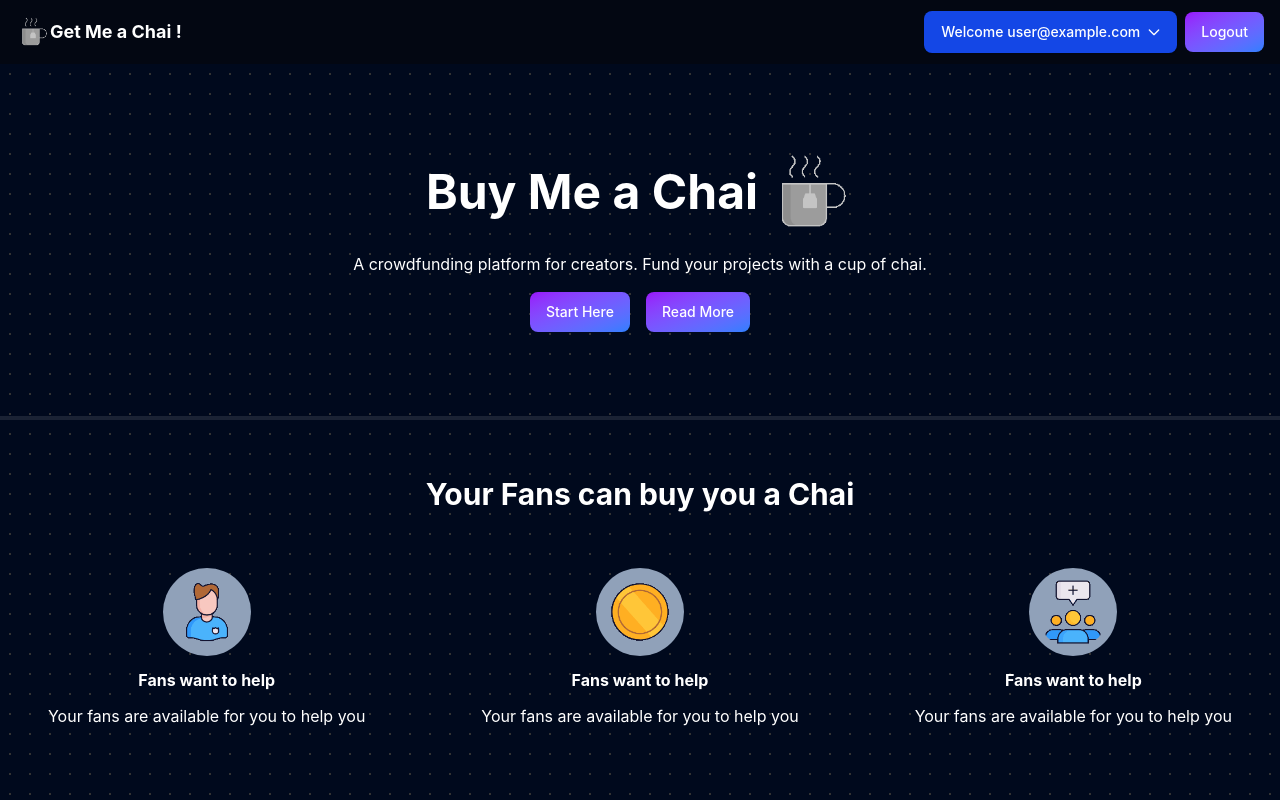
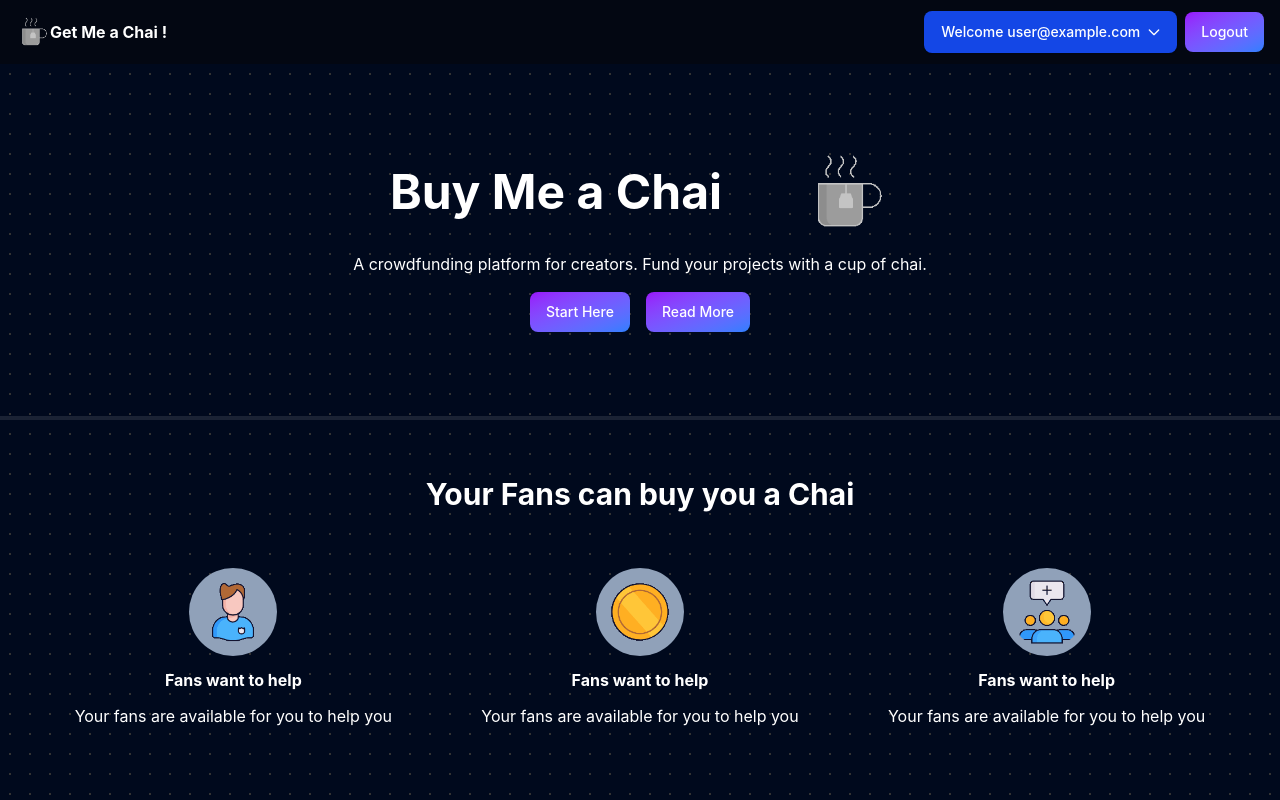
Before and after one commit to harsh4944/Creatify, a Next.js app: page / in a window 1280 px wide. Shown: the top 800 px of the page. Built offline with nearby package versions, Linux system fonts and the light colour scheme; no server answers; sample sign-in values are in the browser's storage.

Commit message:
reponsive completed

```diff
--- a/Components/Navbar.js
+++ b/Components/Navbar.js
@@ -7,20 +7,13 @@ const Navbar = () => {
   const [showdropdown, setShowdropdown] = useState(false)
 
   return (
-    <nav className="bg-gray-950 text-white flex justify-between px-4 h-16 items-center">
+    <nav className="bg-gray-950 text-white flex justify-between px-4 md:h-16 items-center md:flex-row ">
         <Link className="logo font-bold text-lg flex justify-center items-center" href={"/"}>
           <img className='invertImg' src="/chai.gif" width={34} alt="" />
-          <span>Get Me a Chai !</span>
+          <span className='text-xl md:text-base my-3 md:my-0'>Get Me a Chai !</span>
         </Link>
-      {/* <ul className='flex justify-between gap-4'>
-        <li>Home</li>
-        <li>About</li>
-        <li>Projects</li>
-        <li>Sign Up</li>
-        <li>Login </li>
-      </ul> */}
 
-      <div className="relative inline-block">
+      <div className="relative flex flex-col md:block gap-4 ">
         {session && <><button onClick={() => setShowdropdown(!showdropdown)}  id="dropdownHoverButton" onBlur={() => {
   setTimeout(() => {setShowdropdown(false)}, 100)}} data-dropdown-toggle="dropdownHover" data-dropdown-trigger="hover" className="inline-flex items-center justify-center text-white bg-blue-700  box-border rounded-lg border border-transparent hover:bg-blue-strong focus:ring-4 focus:outline-none focus:ring-blue-400 dark:focus:ring-blue-900 shadow-xs font-medium leading-5 rounded-base text-sm px-4 py-2.5 focus:outline-none" type="button">
   Welcome {session.user.email}
--- a/Components/PaymentPage.js
+++ b/Components/PaymentPage.js
@@ -122,12 +122,12 @@ setPayments(dbpayments)
       {/* Cover Image */}
       <div className="cover w-full bg-red-50 relative">
         <img
-          className="object-cover w-full h-[350]"
+          className="object-cover w-full h-48 md:h-[350]"
           src={currentUser.coverpic}
           alt=""
         />
 
-        <div className="absolute -bottom-20 right-[45%] border-white border-2 rounded-full size-36 overflow-hidden">
+        <div className="absolute -bottom-20 left-1/2 -translate-x-1/2 border-white border-2 rounded-full size-36 overflow-hidden">
           <img
             className="object-cover size-36 rounded-full"
             width={128}
@@ -139,7 +139,7 @@ setPayments(dbpayments)
       </div>
 
       {/* User Info */}
-      <div className="info flex justify-center items-center my-24 mb-32 flex-col gap-2">
+      <div className="info flex  justify-center items-center my-24 mb-32 flex-col gap-2">
         <div className="text-lg font-bold">@{username}</div>
 
         <div className="text-slate-400">
@@ -150,9 +150,9 @@ setPayments(dbpayments)
           {payments.length} Payments . {currentUser.name} ₹{payments.reduce((a,b) => a+b.amount, 0)} raised
         </div>
 
-        <div className="payment flex gap-3 w-[80%] mt-11">
+        <div className="payment flex gap-3 w-[80%] mt-11 flex-col md:flex-row">
           {/* Supporters */}
-          <div className="supporters w-1/2 bg-slate-900 rounded-lg text-white p-10">
+          <div className="supporters w-full md:w-1/2 bg-slate-900 rounded-lg text-white p-10">
             <h2 className="text-2xl font-bold my-5">Top 5 Supporters</h2>
             <ul className="mx-5 text-lg">
               {payments.length == 0 && <li> No payments yet</li>}
@@ -172,7 +172,7 @@ setPayments(dbpayments)
             </ul>
           </div>
           {/* Payment */}
-          <div className="makepayment w-1/2 bg-slate-900 rounded-lg text-white p-10">
+          <div className="makepayment  w-full md:w-1/2 bg-slate-900 rounded-lg text-white p-10">
             <h2 className="text-2xl font-bold my-5">Make Payment</h2>
 
             <div className="flex flex-col gap-2">
@@ -218,7 +218,7 @@ setPayments(dbpayments)
             </div>
 
             {/* Choose Amount */}
-            <div className="flex gap-3 mt-5">
+            <div className="flex flex-col md:flex-row gap-3 mt-5">
               <button
                 className="bg-slate-800 p-2 rounded-lg"
                 onClick={() => pay(10)}
--- a/app/page.js
+++ b/app/page.js
@@ -4,9 +4,9 @@ import Link from "next/link";
 export default function Home() {
   return (
     <>
-    <div className="flex justify-center flex-col gap-4 text-white items-center h-[44vh]  ">
-      <div className="text-5xl flex gap-2 font-bold justify-center items-center">Buy Me a Chai <span><img className="invertImg" src="/chai.gif" width="88" alt="" /></span></div>
-      <p>
+    <div className="flex justify-center flex-col gap-4 text-white items-center h-[44vh]  px-5 md:px-0 text-xs md:text-base">
+      <div className="md:text-5xl flex gap-2 md:gap-20 font-bold justify-center items-center text-3xl">Buy Me a Chai <span><img className="invertImg" src="/chai.gif" width="88" alt="" /></span></div>
+      <p className="text-center md:text-left">
         A crowdfunding platform for creators. Fund your projects with a cup of
         chai.
       </p>
@@ -22,22 +22,22 @@ export default function Home() {
       <div className="bg-white h-1 opacity-10">
       </div>
 
-      <div className="text-white container mx-auto py-32 pt-14">
+      <div className="text-white container mx-auto py-32 pt-14 px-10">
         <h2 className="text-3xl font-bold text-center mb-14">Your Fans can buy you a Chai </h2>
         <div className="flex gap-5 justify-around">
           <div className="item space-y-3 flex flex-col items-center justify-center">
             <img className="bg-slate-400 rounded-full p-2 text-black" width={88} src="/man.gif" alt="" />
-            <p className="font-bold">Fans want to help</p>
+            <p className="font-bold text-center">Fans want to help</p>
             <p className=" text-center"> Your fans are available for you to help you</p>
           </div>
           <div className="item space-y-3 flex flex-col items-center justify-center">
             <img className="bg-slate-400 rounded-full p-2 text-black" width={88} src="/coin.gif" alt="" />
-            <p className="font-bold">Fans want to help</p>
+            <p className="font-bold text-center">Fans want to help</p>
             <p className=" text-center"> Your fans are available for you to help you</p>
           </div>
           <div className="item space-y-3 flex flex-col items-center justify-center">
             <img className="bg-slate-400 rounded-full p-2 text-black" width={88} src="/group.gif" alt="" />
-            <p className="font-bold">Fans want to help</p>
+            <p className="font-bold text-center">Fans want to help</p>
             <p className=" text-center"> Your fans are available for you to help you</p>
           </div>
         </div>
@@ -48,8 +48,17 @@ export default function Home() {
 
       <div className="text-white container mx-auto py-32 pt-14 flex flex-col items-center justify-center">
         <h2 className="text-3xl font-bold text-center mb-14">Learn more about us </h2>
-        <iframe width="560" height="315" src="https://www.youtube.com/embed/QtaorVNAwbI?si=uhmCHZjzCA21FaOc" title="YouTube video player" frameBorder="0" allow="accelerometer; autoplay; clipboard-write; encrypted-media; gyroscope; picture-in-picture; web-share" referrerPolicy="strict-origin-when-cross-origin" allowFullScreen></iframe>
+        <div className="w-[90%] h-[40vh] md:w-[50%] md:h-[40vh] lg:w-[50%]">
+  <iframe
+    className="w-full h-full"
+    src="https://www.youtube.com/embed/QtaorVNAwbI?si=uhmCHZjzCA21FaOc"
+    title="YouTube video player"
+    allow="accelerometer; autoplay; clipboard-write; encrypted-media; gyroscope; picture-in-picture; web-share"
+    allowFullScreen
+  />
       </div>
+      </div>
+
 
 
       </>
```
